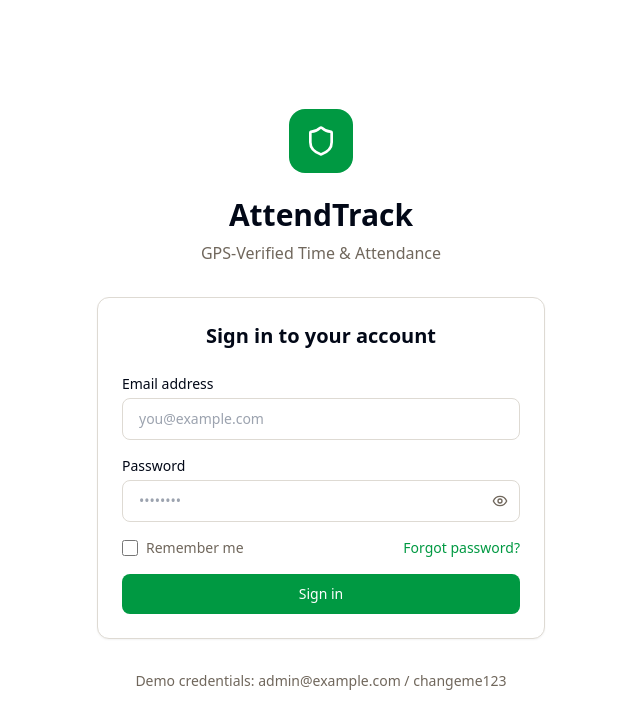
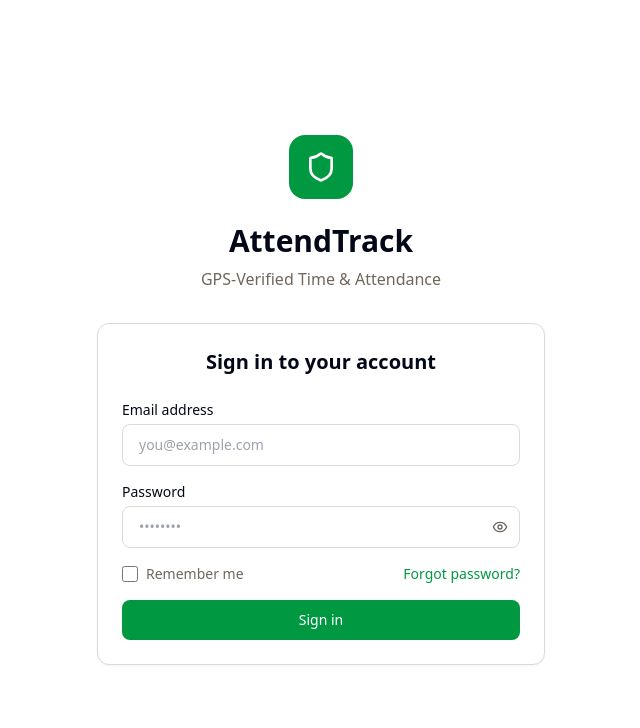
Before and after one commit to krispytank/checkin, a React (Vite) app in the folder client/: page /login in a window 1280 px wide. Shown: the top 728 px of the page, without its empty margins (319-959 px from the left). Built offline with nearby package versions, Linux system fonts and the light colour scheme; no server answers.

Commit message:
update login page

```diff
--- a/client/src/pages/LoginPage.jsx
+++ b/client/src/pages/LoginPage.jsx
@@ -131,10 +131,6 @@
             </button>
           </form>
         </div>
-
-        <p className="text-center text-sm text-muted-foreground">
-          Demo credentials: admin@example.com / changeme123
-        </p>
       </div>
     </div>
   );
```
Also changed, not shown: 1 other file (tests, documents, lock files or other folders).
